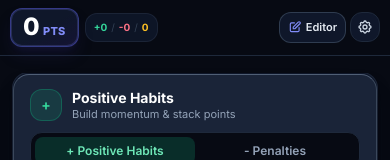
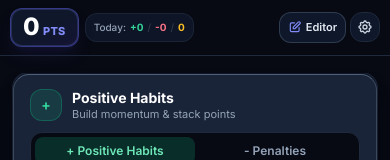
Before and after one commit to JustinHuchet/HabitTracker, a plain HTML site: page index.html in a window 390 px wide. Shown: the top 160 px of the page. Drawn offline with nearby package versions, Linux system fonts and the light colour scheme.

Commit message:
Add files via upload

```diff
--- a/index.html
+++ b/index.html
@@ -175,7 +175,7 @@
           </div>
 
           <div class="flex items-center gap-1 sm:gap-2 bg-slate-900/90 border border-slate-800/80 rounded-xl px-2 py-1.5 sm:px-3 text-[10px] sm:text-xs shrink-0 whitespace-nowrap">
-            <span class="text-slate-400 font-medium hidden xs:inline sm:inline">Today:</span>
+            <span class="text-slate-400 font-medium">Today:</span>
             <span id="todayEarned" class="font-bold text-emerald-400">+0</span>
             <span class="text-slate-700">/</span>
             <span id="todayLost" class="font-bold text-rose-400">-0</span>
```
